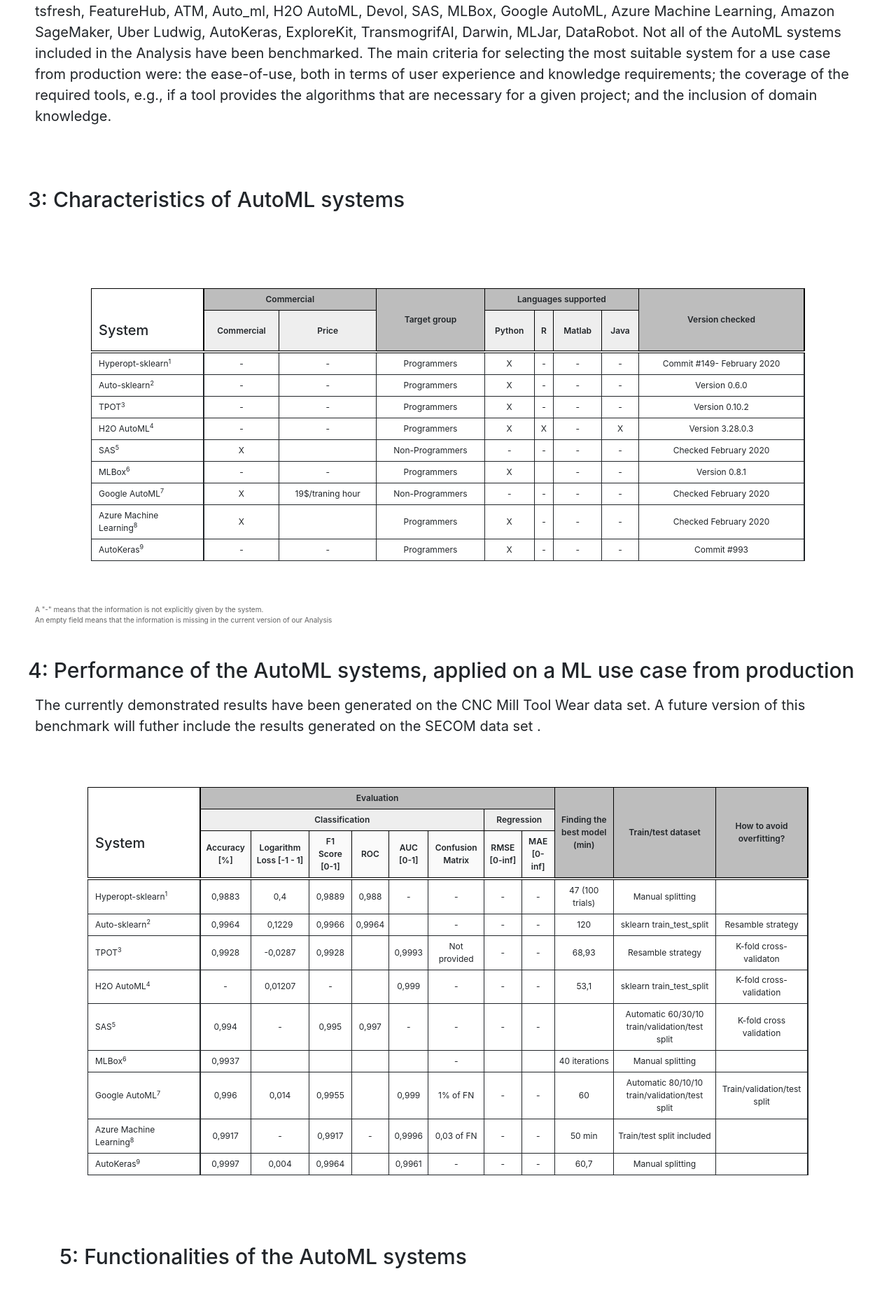
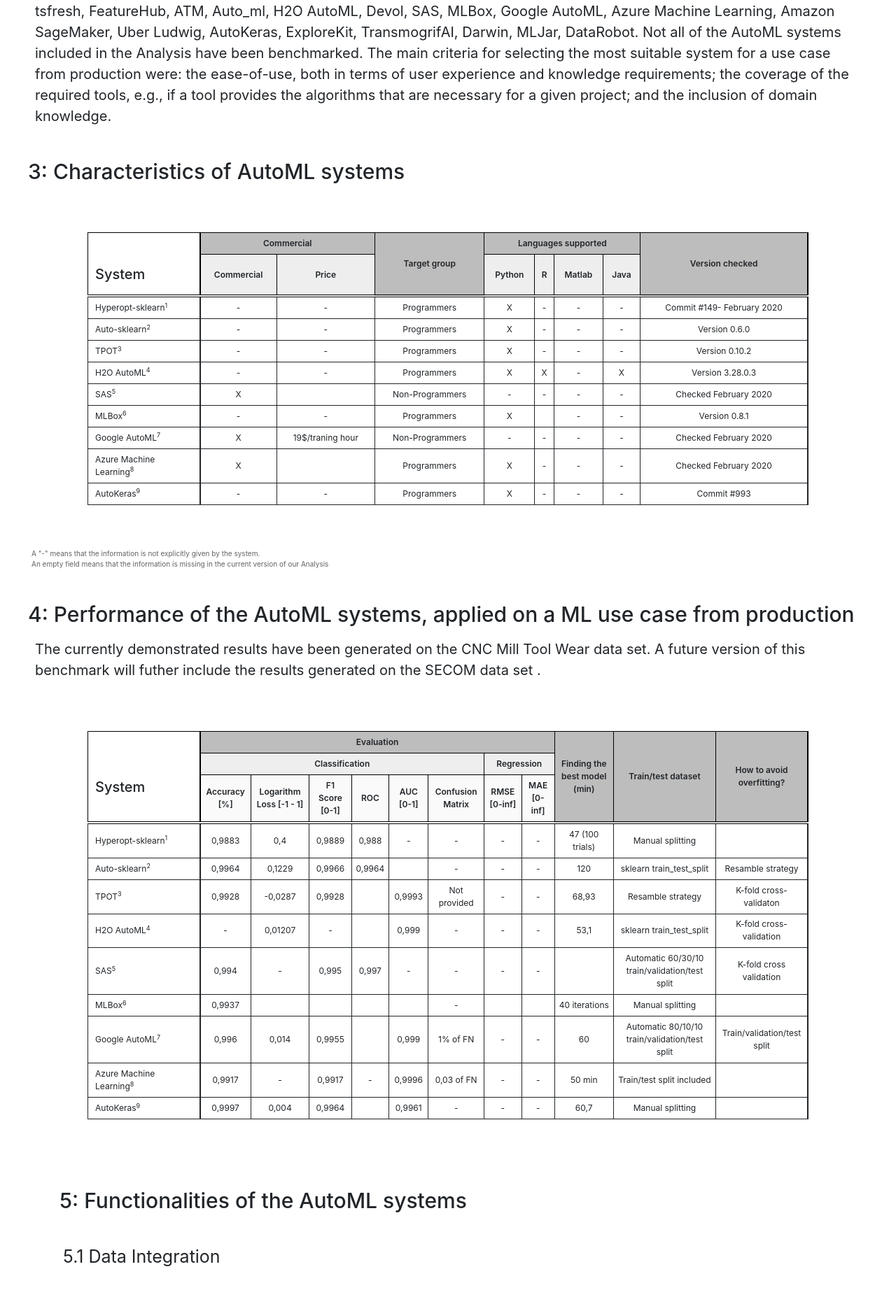
Before and after one commit to jonathankrauss/AutoML-Benchmark, a Jekyll site: the page built from README.md, in a window 1280 px wide. Shown: the part 1545-3409 px from the top of the page at 70% size. Built offline with Jekyll 4.4.1, drawn with Linux system fonts in a browser that asks for light colours; our own code applies the rules of GitHub Pages for plain Markdown files; comment, search, counter and statistics services are not loaded.

Commit message:
Update default.html

```diff
--- a/_layouts/default.html
+++ b/_layouts/default.html
@@ -102,9 +102,9 @@ Projects that rely on the application of ML are usually referred to as ML projec
 
   <!-- Here starts Chapter 3 -->
   <div class= "ph4">
-    <h2 class="pv4"> 3: Characteristics of AutoML systems </h2>
+    <h2> 3: Characteristics of AutoML systems </h2>
     <!-- <p class = "ph2"> This is the text </p> -->
-    <div class="ph1 ph2">
+    <div class="ph1">
       <div id="characteristics_table"></div>
       <p class="color-grey-700 mv2" style='font-size:50%'>A "-" means that the information is not explicitly given by the system.<br>
         An empty field means that the information is missing in the current version of our Analysis
```
